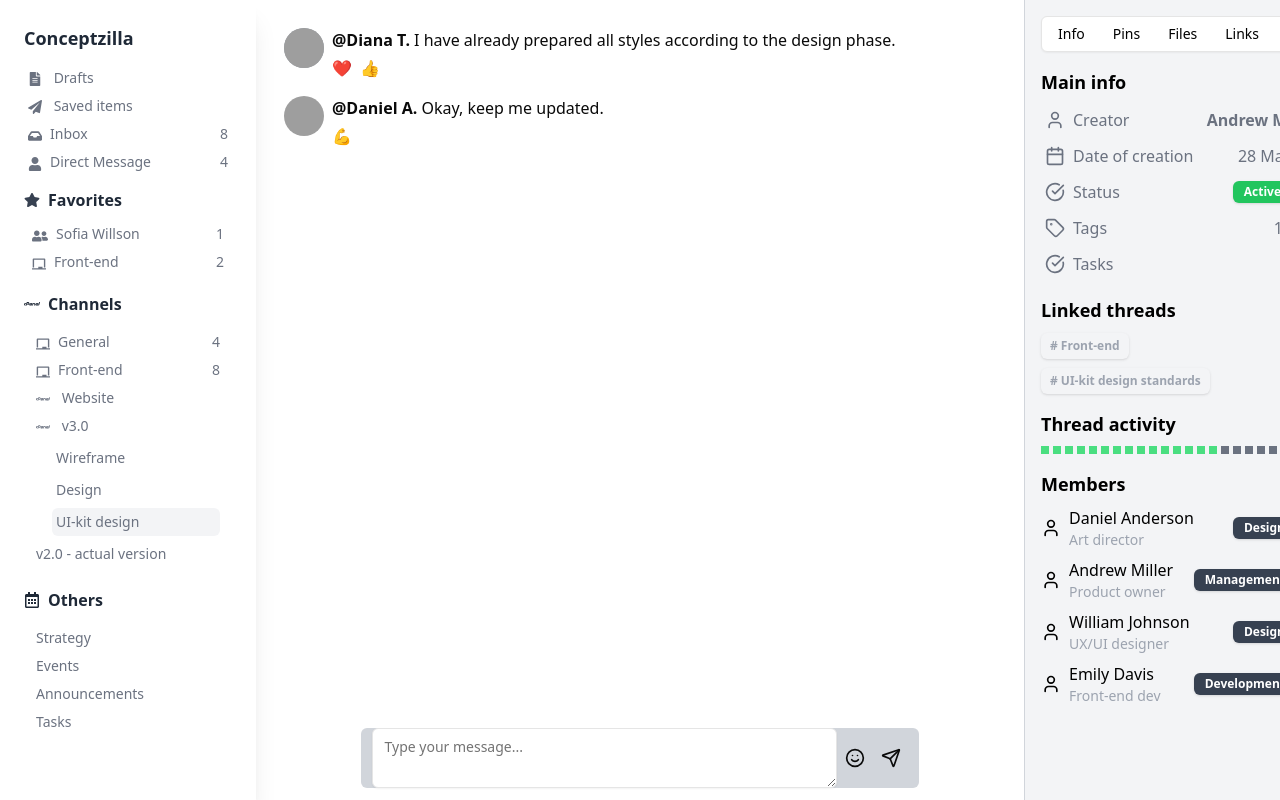
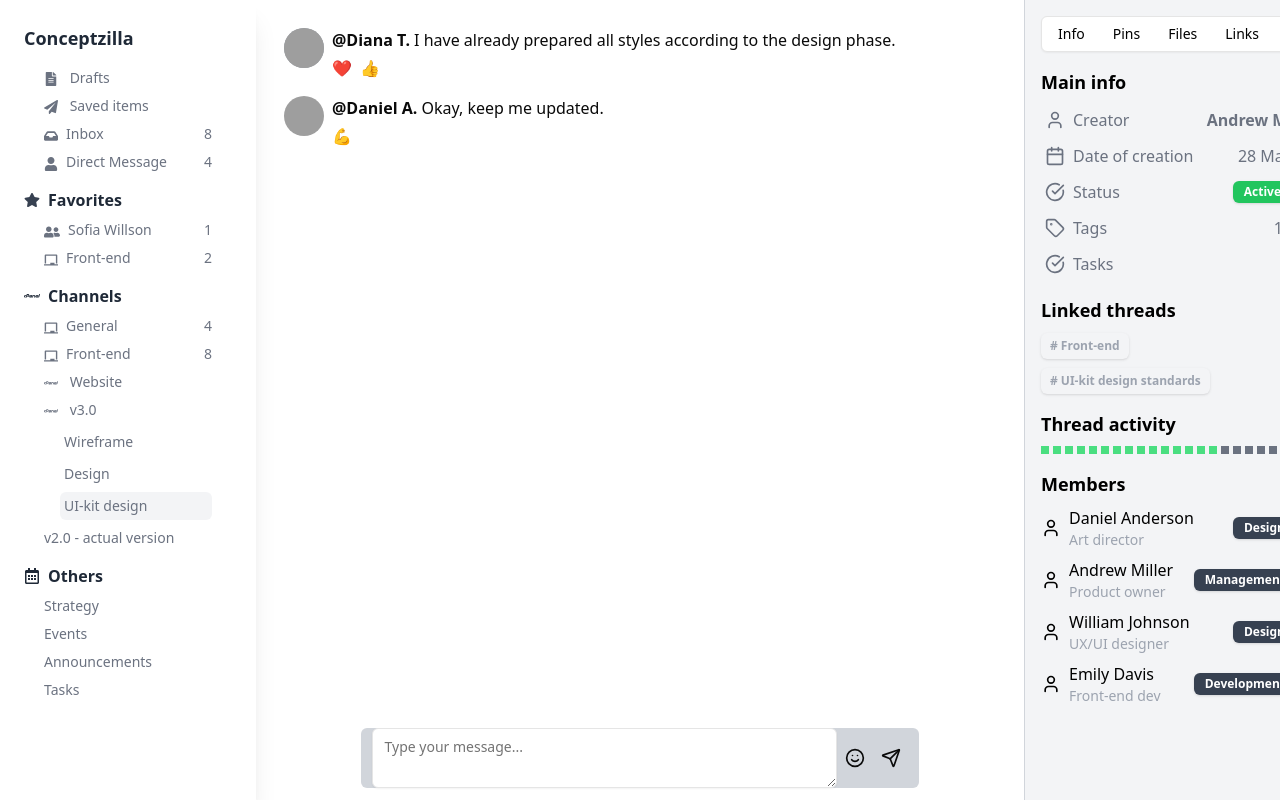
Before and after one commit to rishijain-1/NewLayout, a Next.js app: page /main in a window 1280 px wide. Shown: the top 800 px of the page. Built offline with nearby package versions, Linux system fonts and the light colour scheme; grey boxes are pictures that could not be loaded.

Commit message:
"Added 'px-4' class to several ul elements in Sidebar.tsx"

```diff
--- a/components/main/Sidebar.tsx
+++ b/components/main/Sidebar.tsx
@@ -66,7 +66,7 @@ const Sidebar = () => {
 
           {/* Sections */}
           <nav className="overflow-y-auto max-h-full flex-grow">
-            <ul>
+            <ul className='px-4'>
               <li className="text-sm font-medium text-gray-500 cursor-pointer hover:bg-gray-100 p-1 rounded-md transition-colors">
                 <FaFileAlt className="inline mr-2" /> Drafts
               </li>
@@ -102,7 +102,7 @@ const Sidebar = () => {
                 <FaStar className="mr-2 text-gray-700" /> Favorites
               </h3>
               {expandedSections.favorites && (
-                <ul className="mt-1 p-1">
+                <ul className="mt-1 px-4">
                   <li className="text-sm font-medium text-gray-500 cursor-pointer hover:bg-gray-100 p-1 rounded-md transition-colors">
                     <div className="flex justify-between items-center">
                       <div className="flex items-center">
@@ -134,7 +134,7 @@ const Sidebar = () => {
                 <FaCpanel className="mr-2" /> Channels
               </h3>
               {expandedSections.channels && (
-                <ul className="mt-1 p-2">
+                <ul className="mt-1 px-4">
                   <li className="text-sm font-medium text-gray-500 cursor-pointer hover:bg-gray-100 p-1 rounded-md transition-colors">
                     <div className="flex justify-between items-center">
                       <div className="flex items-center">
@@ -186,7 +186,7 @@ const Sidebar = () => {
                 <FaRegCalendarAlt className="mr-2" /> Others
               </h3>
               {expandedSections.others && (
-                <ul className="mt-1 p-2">
+                <ul className="mt-1 px-4">
                   <li className="text-sm font-medium text-gray-500 cursor-pointer hover:bg-gray-100 p-1 rounded-md transition-colors">
                     Strategy
                   </li>
```
